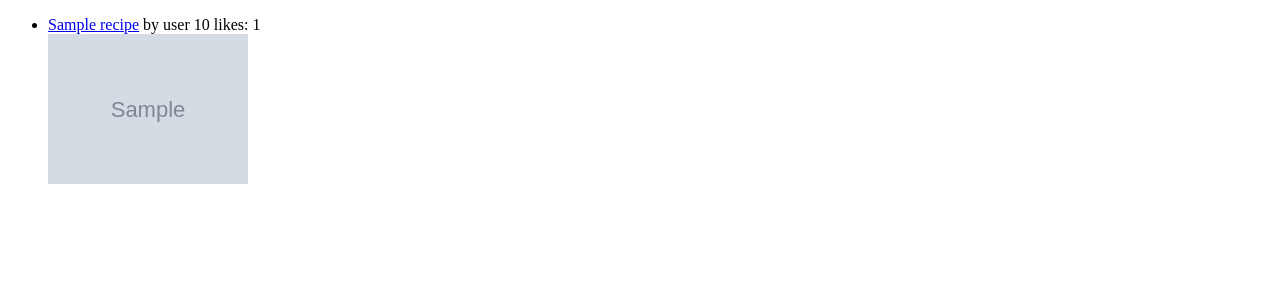
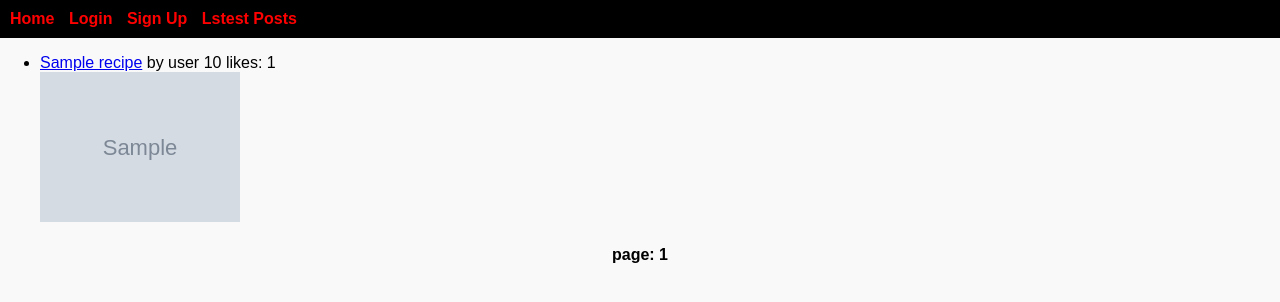
Before and after one commit to Arshia-Izadyar/RecipeBox, a Django app: template templates/recipes/Home.html in a window 1280 px wide. Shown: the top 302 px of the page. Run offline with Django 4.2, Linux system fonts and the light colour scheme; the template is opened without the code that fills it: most values are stand-ins (such as "Sample title", 1, 10 or a date in 2020); grey boxes marked "Sample" are stand-in pictures.

Commit message:
added css

```diff
--- /dev/null
+++ b/static/css/Base.css
@@ -0,0 +1,94 @@
+/* Navbar styles */
+.navbar {
+    background-color: black;
+    padding: 10px;
+  }
+
+  .nav-list {
+    list-style-type: none;
+    margin: 0;
+    padding: 0;
+  }
+
+  .nav-item {
+    display: inline;
+    margin-right: 10px;
+  }
+
+  .nav-item a {
+    color: red;
+    text-decoration: none;
+    font-weight: bold;
+  }
+
+  .nav-item a:hover {
+    color: white;
+  }
+
+  /* Body styles */
+  body {
+    margin: 0;
+    padding: 0;
+    font-family: Arial, sans-serif;
+    background-color: #f9f9f9;
+  }
+
+  /* Page title styles */
+  h1 {
+    color: red;
+    font-size: 24px;
+    margin-top: 20px;
+  }
+
+  /* Content section styles */
+  .content {
+    margin-top: 20px;
+    padding: 20px;
+    background-color: #fff;
+    box-shadow: 0 2px 4px rgba(0, 0, 0, 0.1);
+  }
+
+  /* Pagination styles */
+  .pagination {
+    text-align: center;
+    margin-top: 20px;
+  }
+
+  .step-links a {
+    color: red;
+    text-decoration: none;
+    margin: 0 5px;
+  }
+
+  .current-page {
+    color: black;
+    font-weight: bold;
+  }
+
+
+  .input-field {
+    margin-bottom: 10px;
+  }
+
+  .input-field input[type="text"],
+  .input-field input[type="email"],
+  .input-field input[type="password"] {
+    width: 100%;
+    padding: 10px;
+    border: 1px solid #000000;
+    border-radius: 4px;
+    color: #000000;
+  }
+
+  .input-field input[type="text"]:focus,
+  .input-field input[type="email"]:focus,
+  .input-field input[type="password"]:focus {
+    outline: none;
+    border-color: #ff0000;
+  }
+
+  .input-field .error-message {
+    color: #ff0000;
+    font-size: 14px;
+    margin-top: 5px;
+  }
--- a/templates/Base.html
+++ b/templates/Base.html
@@ -1,8 +1,5 @@
+{% load static %}
 <!DOCTYPE html>
-<!--[if lt IE 7]>      <html class="no-js lt-ie9 lt-ie8 lt-ie7"> <![endif]-->
-<!--[if IE 7]>         <html class="no-js lt-ie9 lt-ie8"> <![endif]-->
-<!--[if IE 8]>         <html class="no-js lt-ie9"> <![endif]-->
-<!--[if gt IE 8]>      <html class="no-js"> <!--<![endif]-->
 <html>
 <head>
     <meta charset="utf-8">
@@ -10,10 +7,51 @@
     <title>{% block title %}{% endblock title %}</title>
     <meta name="description" content="">
     <meta name="viewport" content="width=device-width, initial-scale=1">
-        <link rel="stylesheet" href="">
+    <link rel="stylesheet" type="text/css" href="{% static 'css/Base.css' %}">
 </head>
 <body>
+
+<nav class="navbar">
+        <ul class="nav-list">
+            <li class="nav-item"><a href="{% url 'recipe:home' %}">Home</a></li>
+
+            {% if user.is_authenticated %}
+                <li class="nav-item"><a href="{% url 'accounts:profile' user.username %}">profile</a></li>
+
+                <li class="nav-item"><a href="#">Logout</a></li>
+
+
+            {% else %}
+                <li class="nav-item"><a href="#">Login</a></li>
+                <li class="nav-item"><a href="#">Sign Up</a></li>
+            {% endif %}
+                <li class="nav-item"><a href="{% url 'recipe:list' %}">Lstest Posts</a></li>
+
+        </ul>
+    </nav>
+
     {% block content %}{% endblock content %}
+
+    <div class="pagination">
+        <span class="step-links">
+            {% if page_obj %}
+                {% if page_obj.has_previous %}
+                    <a href="?page=1">&laquo; first</a>
+                    <a href="?page={{ page_obj.previous_page_number }}">previous</a>
+                {% endif %}
+
+                <span class="current-page">page: {{ page_obj.number }}</span>
+
+                {% if page_obj.has_next %}
+                    <a href="?page={{ page_obj.next_page_number }}">next</a>
+                    <a href="?page={{ page_obj.paginator.num_pages }}">last &raquo;</a>
+                {% endif %}
+
+            {% else %}
+                <span class="current-page">page: 1</span>
+            {% endif %}
+        </span>
+    </div>
 
     <script src="" async defer></script>
 </body>
```
Lines whose indentation alone changed are shown as unchanged.
